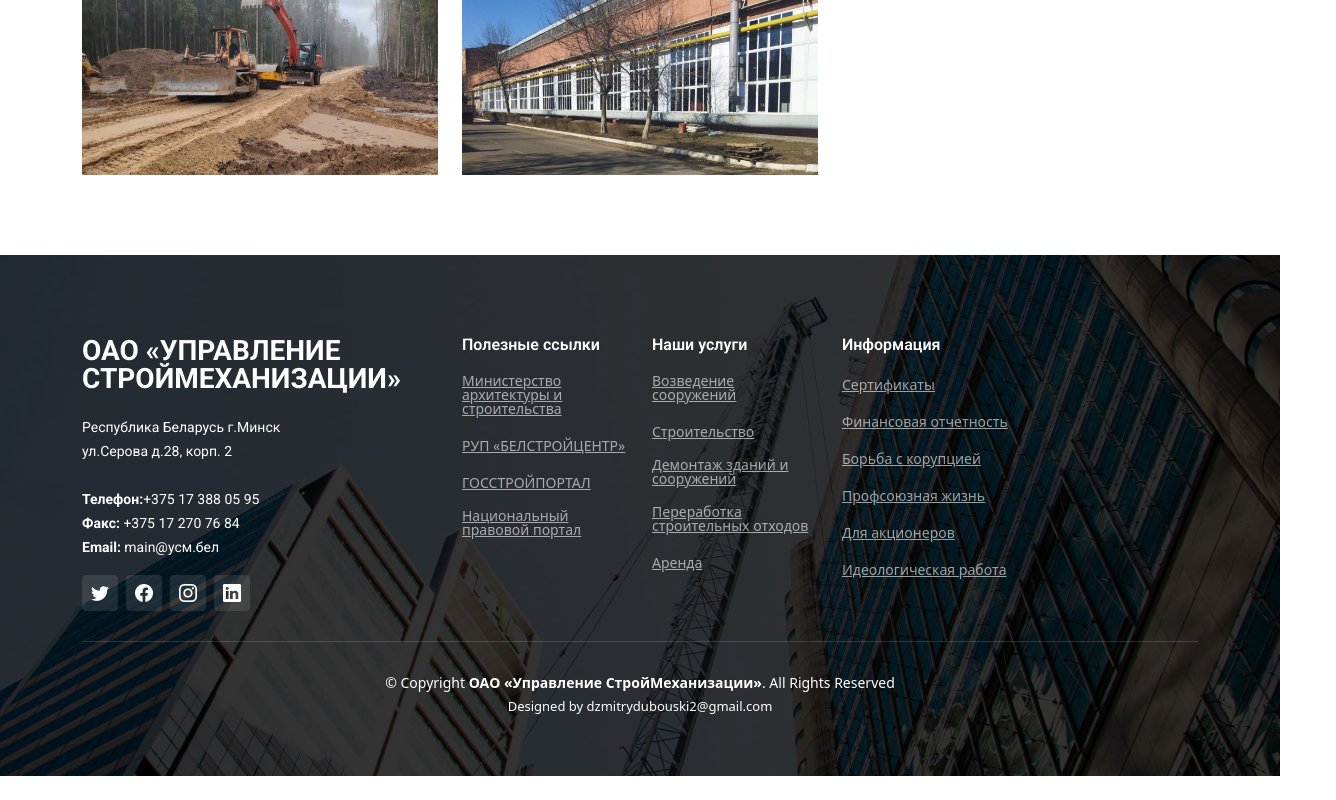
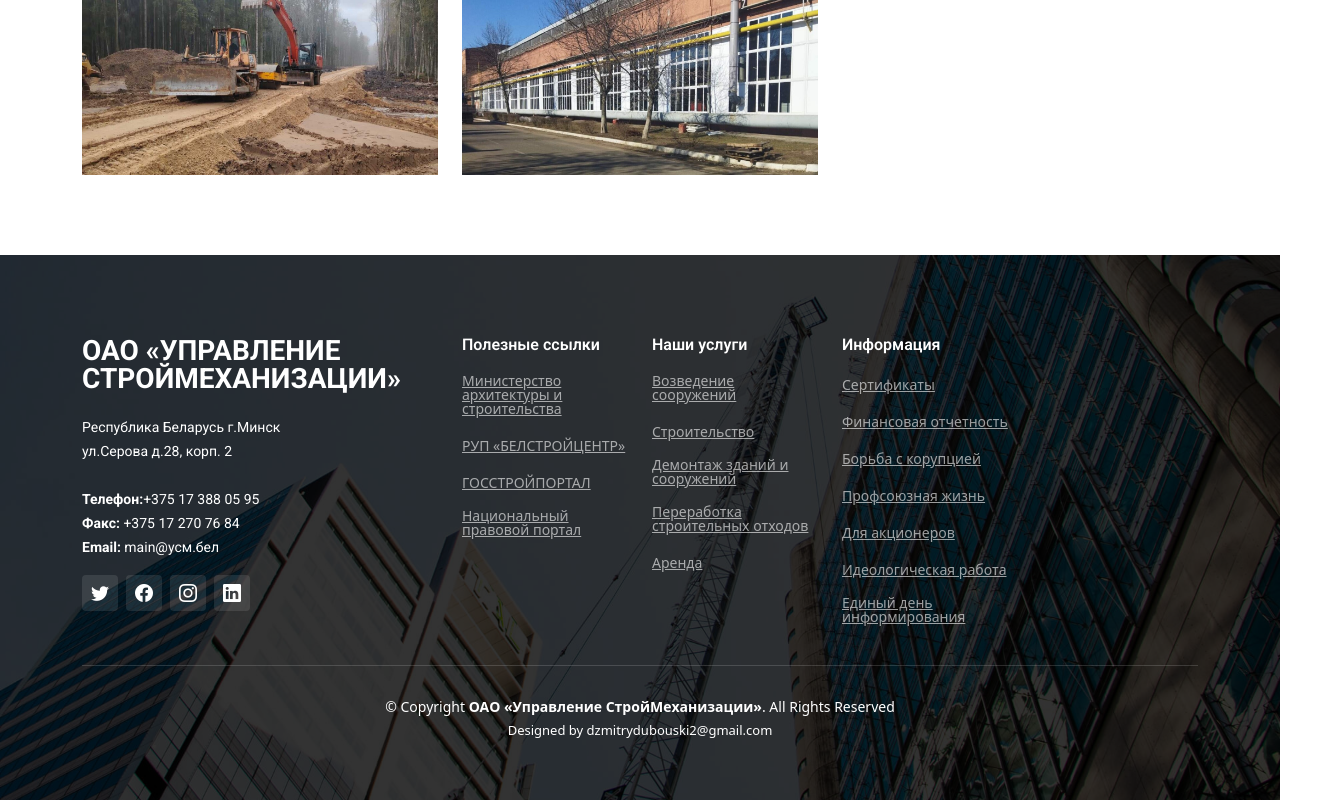
Before and after one commit to dima9997038/upconstract_react, a React (Create React App) app: page / in a window 1280 px wide. Shown: the part 3485-4285 px from the top of the page, 1336 px wide, since content can reach past the window. Before the commit the page ends 4261 px from the top, so only its background shows below. Built offline with nearby package versions, Linux system fonts and the light colour scheme.

Commit message:
Deploy 13

```diff
--- a/src/App.js
+++ b/src/App.js
@@ -15,8 +15,8 @@ import audit2022Pdf from './img/financeDoc/audit2022.pdf'
 import audit2020Pdf from './img/financeDoc/audit2020.pdf'
 import report2021Pdf from './img/financeDoc/report2021.pdf'
 import report2025Pdf from './img/financeDoc/information01.01.2025.pdf'
-import coruption from './img/coruption/Appened.PDF'
-import coruption2025 from './img/coruption/protocol2025.PDF'
+// import coruption from './img/coruption/Appened.PDF'
+// import coruption2025 from './img/coruption/protocol2025.PDF'
 import coruption2026 from './img/coruption/protocol2026.pdf'
 import ProfUnion from "./pages/ProfUnion";
 import Corrumpere from "./pages/Corrumpere";
@@ -48,9 +48,9 @@ function App() {
         <Route path="/report2021" element={<FinDocPdfPage pdf={report2021Pdf}/>} />
         <Route path="/report2025" element={<FinDocPdfPage pdf={report2025Pdf}/>} />
         <Route path="/report_for_actioner2025" element={<FinDocPdfPage pdf={ReportForActioner}/>} />
-        <Route path="/coruptionAppend2025" element={<FinDocPdfPage pdf={coruption2025}/>} />
+        {/*<Route path="/coruptionAppend2025" element={<FinDocPdfPage pdf={coruption2025}/>} />*/}
         <Route path="/coruptionAppend2026" element={<FinDocPdfPage pdf={coruption2026}/>} />
-        <Route path="/coruptionAppend" element={<FinDocPdfPage pdf={coruption}/>} />
+        {/*<Route path="/coruptionAppend" element={<FinDocPdfPage pdf={coruption}/>} />*/}
         <Route path="/privateQuestion" element={<PrivateQuestion/>} />
         <Route path="/contacts" element={<Contact/>} />
       </Routes>
--- a/src/components/FooterComponent.js
+++ b/src/components/FooterComponent.js
@@ -71,6 +71,11 @@ function FooterComponent(props) {
                                         Идеологическая работа
                                     </a>
                                 </li>
+                                <li>
+                                    <a href="https://minsk.gov.by/ru/actual/view/209/2026.shtml">
+                                        Единый день информирования
+                                    </a>
+                                </li>
                                 {/*<li><a href="https://rec.gov.by/ru/election-schedule-ru/view/elections-2025-president">Выборы</a></li>*/}
                             </ul>
                         </div>
--- a/src/components/HeaderComponent.js
+++ b/src/components/HeaderComponent.js
@@ -56,6 +56,11 @@ function HeaderComponent(props) {
                                         Идеологическая работа
                                     </a>
                                 </li>
+                                <li>
+                                    <a href="https://minsk.gov.by/ru/actual/view/209/2026.shtml">
+                                        Единый день информирования
+                                    </a>
+                                </li>
 
                             </ul>
                         </li>
--- a/src/pages/Corrumpere.js
+++ b/src/pages/Corrumpere.js
@@ -6,13 +6,13 @@ import {useNavigate} from "react-router-dom";
 
 function Corrumpere(props) {
     const  navigate=useNavigate()
-    function handleCor() {
-        navigate("/coruptionAppend")
-    }
-
-    function handleCor2025() {
-        navigate("/coruptionAppend2025")
-    }
+    // function handleCor() {
+    //     navigate("/coruptionAppend")
+    // }
+    //
+    // function handleCor2025() {
+    //     navigate("/coruptionAppend2025")
+    // }
     function handleCor2026() {
         navigate("/coruptionAppend2026")
     }
@@ -129,8 +129,8 @@ function Corrumpere(props) {
                     <br/>
                     <h1>Информация</h1>
                     <Button variant="link" className="me-3" onClick={handleCor2026} ><h4>План организационнно-профилактических мероприятий по противодействию корупции на 2026 roд</h4></Button>
-                    <Button variant="link" className="me-3" onClick={handleCor2025} ><h4>План организационнно-профилактических мероприятий по противодействию корупции на 2025 roд</h4></Button>
-                    <Button variant="link" className="me-3" onClick={handleCor} ><h4>План организационнно-профилактических мероприятий по противодействию корупции на 2024 roд</h4></Button>
+                    {/*<Button variant="link" className="me-3" onClick={handleCor2025} ><h4>План организационнно-профилактических мероприятий по противодействию корупции на 2025 roд</h4></Button>*/}
+                    {/*<Button variant="link" className="me-3" onClick={handleCor} ><h4>План организационнно-профилактических мероприятий по противодействию корупции на 2024 roд</h4></Button>*/}
 
                 </Col>
 
```
